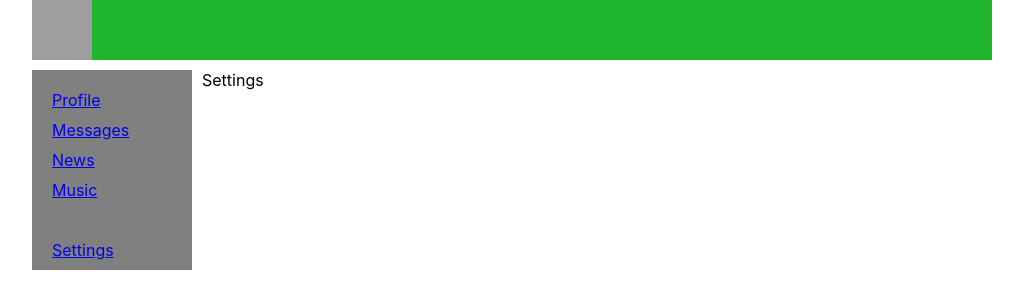
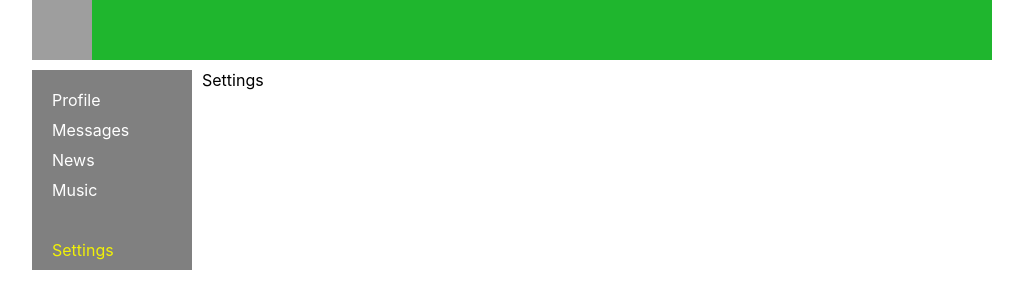
Before and after one commit to devis13/react_t, a React (Create React App) app: page /settings in a window 1280 px wide. Shown: the top 308 px of the page, without its empty margins (128-1151 px from the left). Built offline with nearby package versions, Linux system fonts and the light colour scheme; grey boxes are pictures that could not be loaded.

Commit message:
Replaced links to NavLink components, adjusted their styles

```diff
--- a/src/components/Navigation/Navigation.js
+++ b/src/components/Navigation/Navigation.js
@@ -1,14 +1,15 @@
+import { NavLink } from "react-router-dom";
 import style from "./Navigation.module.css";
 
 function Navigation(props) {
     return (
         <section className={style.navBar + " " + props.className}>
             <ul className={style.list}>
-                <li className={style.elem}><a href="/profile" className="nav-bar__link">Profile</a></li>
-                <li className={style.elem}><a href="/dialogs" className="nav-bar__link">Messages</a></li>
-                <li className={style.elem}><a href="/news" className="nav-bar__link">News</a></li>
-                <li className={style.elem}><a href="/music" className="nav-bar__link">Music</a></li>
-                <li className={style.elem}><a href="/settings" className="nav-bar__link">Settings</a></li>
+                <li className={style.elem}><NavLink to="/profile" className={style.link} activeClassName={style.active}>Profile</NavLink></li>
+                <li className={style.elem}><NavLink to="/dialogs" className={style.link} activeClassName={style.active}>Messages</NavLink></li>
+                <li className={style.elem}><NavLink to="/news" className={style.link} activeClassName={style.active}>News</NavLink></li>
+                <li className={style.elem}><NavLink to="/music" className={style.link} activeClassName={style.active}>Music</NavLink></li>
+                <li className={style.elem}><NavLink to="/settings" className={style.link} activeClassName={style.active}>Settings</NavLink></li>
             </ul>
         </section>
     );
--- a/src/components/Navigation/Navigation.module.css
+++ b/src/components/Navigation/Navigation.module.css
@@ -22,3 +22,17 @@
 .elem:nth-child(4) {
     padding-bottom: 40px;
 }
+
+.link {
+    text-decoration: none;
+
+    color: #fff;
+}
+
+.link:hover {
+    text-decoration: underline;
+}
+
+.active {
+    color: #f1f107
+}
```
Also changed, not shown: src/components/Content/Content.js (+4 -7 lines), 1 other file (tests, documents, lock files or other folders).
